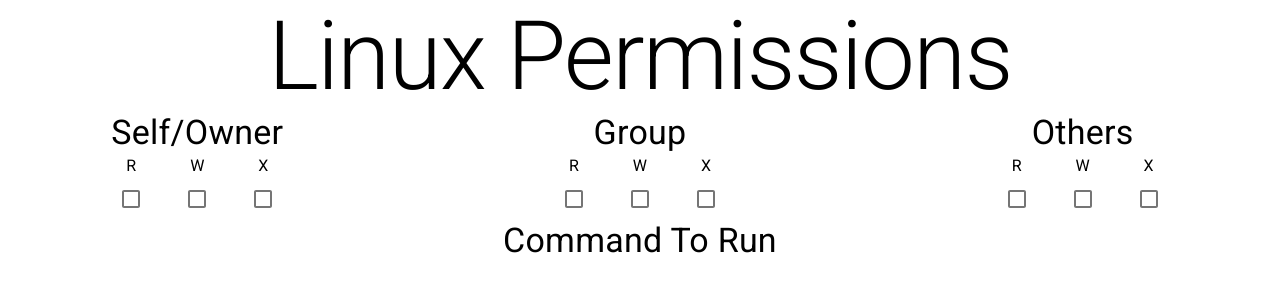
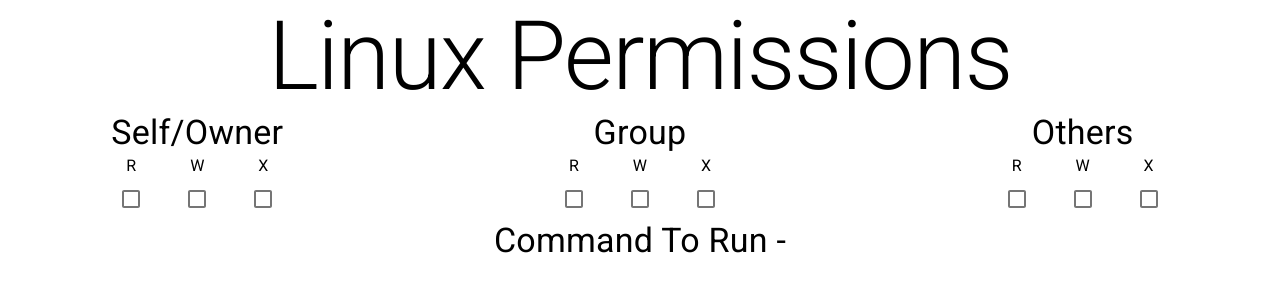
Before and after one commit to vijaygenius123/linux_permissions, a React (Create React App) app: page / in a window 1280 px wide. Shown: the top 300 px of the page. Built offline with nearby package versions, Linux system fonts and the light colour scheme.

Commit message:
Setup Functions To Calculate Command

```diff
--- a/src/App.js
+++ b/src/App.js
@@ -1,4 +1,4 @@
-import React, { useState } from 'react';
+import React, { Component } from 'react';
 
 // MaterialUI
 import Grid from '@material-ui/core/Grid';
@@ -12,14 +12,29 @@ import Header from './components/Header'
 import PermissionsList from './components/PermissionsList'
 import Command from './components/Command'
 
-function App() {
-  return (
-    <div className="App">
-      <Header />
-      <PermissionsList />
-      <Command />
-    </div >
-  );
+class App extends Component {
+
+  constructor(props) {
+    super(props);
+    this.state = {
+      command: null
+    }
+  }
+
+  calculateCommand = (section, value) => {
+    console.log(section, value);
+  }
+
+  render() {
+    const { command } = this.state;
+    return (
+      <div className="App" >
+        <Header />
+        <PermissionsList calculateCommand={this.calculateCommand} />
+        <Command command={command} />
+      </div >
+    )
+  }
 }
 
 export default App;
--- a/src/components/Command.js
+++ b/src/components/Command.js
@@ -6,12 +6,13 @@ import Grid from '@material-ui/core/Grid';
 import Typography from '@material-ui/core/Typography';
 
 function Command(props) {
+    const { command } = props;
     return (
         <Grid container>
             <Grid item xs={12}>
                 <Typography variant="h4">
-                    Command To Run
-          </Typography>
+                    Command To Run - {command}
+                </Typography>
             </Grid>
         </Grid>
     )
--- a/src/components/Header.js
+++ b/src/components/Header.js
@@ -7,8 +7,8 @@ import Typography from '@material-ui/core/Typography';
 
 function Header(props) {
     return (
-        <Grid container>
-            <Grid item xs={12} md={12} justify="center" >
+        <Grid container justify="center">
+            <Grid item xs={12} md={12} >
                 <Typography variant="h1">
                     Linux Permissions
             </Typography>
--- a/src/components/Permission.js
+++ b/src/components/Permission.js
@@ -3,10 +3,16 @@ import Checkbox from '@material-ui/core/Checkbox';
 import Typography from '@material-ui/core/Typography';
 import Grid from '@material-ui/core/Grid';
 
-function Permission() {
+function Permission(props) {
     const [owner, setOwner] = useState(false)
     const [group, setGroup] = useState(false)
     const [others, setOthers] = useState(false)
+    const { calculateCommand } = props;
+
+    const setPropertyAndCallCalculate = (section, value) => {
+        console.log(section, value)
+
+    }
 
     return (
         <div>
@@ -15,7 +21,7 @@ function Permission() {
                     <Typography>R</Typography>
                     <Checkbox
                         checked={owner}
-                        onChange={() => setOwner(!owner)}
+                        onChange={() => setPropertyAndCallCalculate('S', owner)}
                         inputProps={{ 'aria-label': 'primary checkbox' }}
                     />
                 </Grid>
@@ -23,7 +29,7 @@ function Permission() {
                     <Typography>W</Typography>
                     <Checkbox
                         checked={group}
-                        onChange={() => setGroup(!group)}
+                        onChange={() => setPropertyAndCallCalculate('G', group)}
                         inputProps={{ 'aria-label': 'primary checkbox' }}
                     />
                 </Grid>
@@ -31,7 +37,7 @@ function Permission() {
                     <Typography>X</Typography>
                     <Checkbox
                         checked={others}
-                        onChange={() => setOthers(!others)}
+                        onChange={() => setPropertyAndCallCalculate('O', others)}
                         inputProps={{ 'aria-label': 'primary checkbox' }}
                     />
                 </Grid>
--- a/src/components/PermissionsList.js
+++ b/src/components/PermissionsList.js
@@ -9,25 +9,26 @@ import Typography from '@material-ui/core/Typography';
 import Permission from './Permission'
 
 function PermissionsList(props) {
+    const { calculateCommand } = props
     return (
-        <Grid container spacing={6}>
-            <Grid item xs={12} md={4} justify="center" >
+        <Grid container spacing={6} justify="center" >
+            <Grid item xs={12} md={4} >
                 <Typography variant="h4">
                     Self/Owner
-          </Typography>
-                <Permission />
+                </Typography>
+                <Permission calculateCommand={calculateCommand} />
             </Grid>
-            <Grid item xs={12} md={4} justify="center" >
+            <Grid item xs={12} md={4}  >
                 <Typography variant="h4">
                     Group
-          </Typography>
-                <Permission />
+                </Typography>
+                <Permission calculateCommand={calculateCommand} />
             </Grid>
-            <Grid item xs={12} md={4} justify="center" >
+            <Grid item xs={12} md={4} >
                 <Typography variant="h4">
                     Others
-          </Typography>
-                <Permission />
+                </Typography>
+                <Permission calculateCommand={calculateCommand} />
             </Grid>
         </Grid>
     )
```
